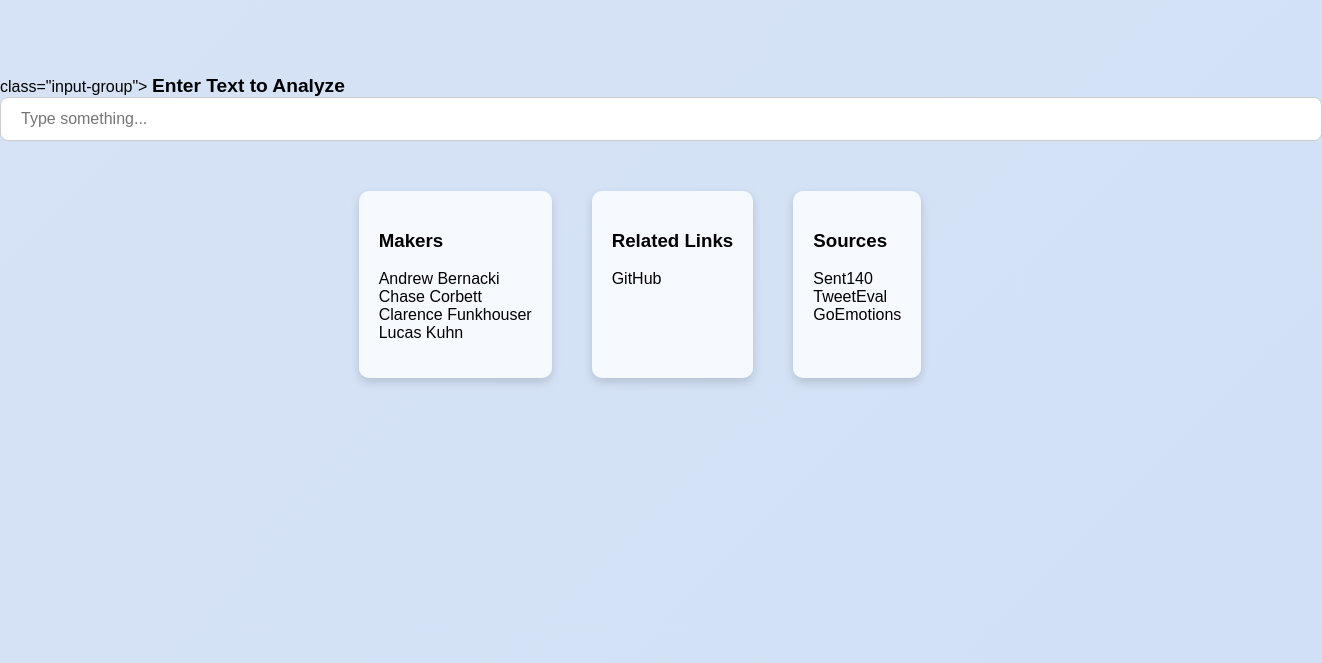
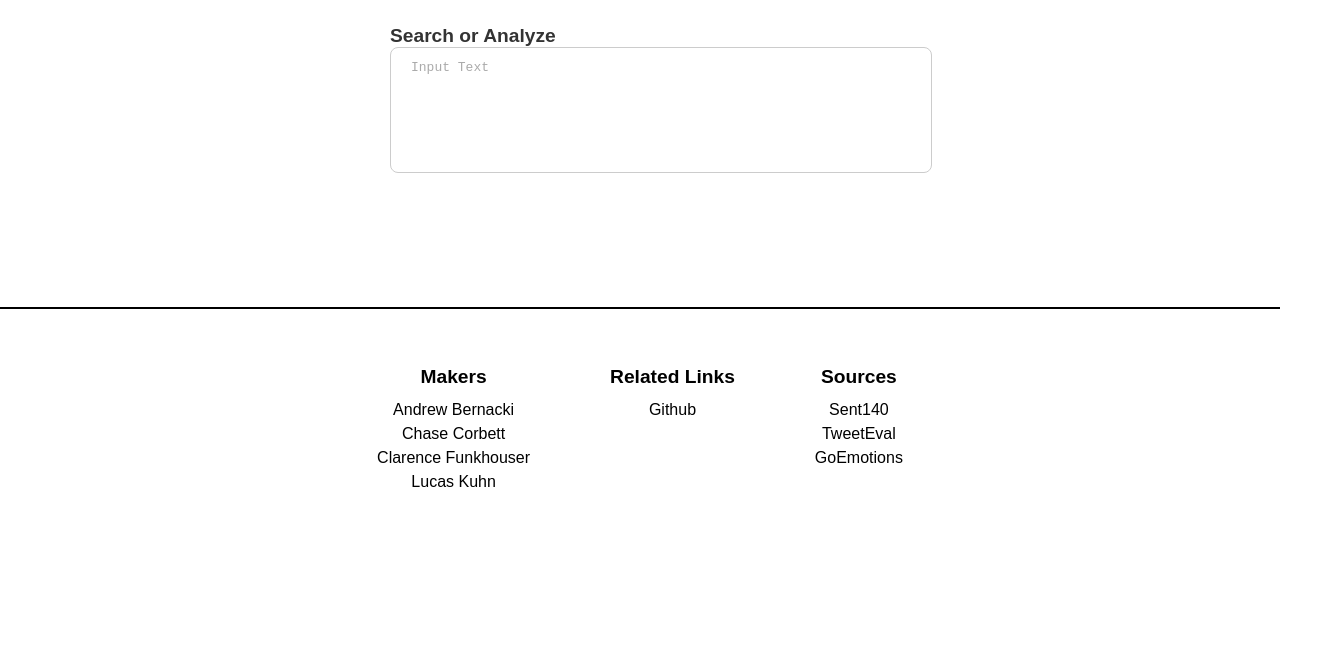
Before and after one commit to andrewbern7/Sentiment-WebApp, a website: page public/index.html in a window 1280 px wide. Shown: the part 137-800 px from the top of the page, 1322 px wide, since content can reach past the window. Drawn offline with Linux system fonts and the light colour scheme.

Commit message:
Created a footer and wider text box for a start place.

```diff
--- a/public/css/styles.css
+++ b/public/css/styles.css
@@ -1,18 +1,10 @@
-/* Background animation */
+/* General Page */
 body, html {
     margin: 0;
     padding: 0;
     height: 100%;
     font-family: 'Poppins', sans-serif;
-    background: linear-gradient(135deg, #e0eafc, #cfdef3);
-    background-size: 400% 400%;
-    animation: gradientAnimation 15s ease infinite;
-}
-
-@keyframes gradientAnimation {
-    0% {background-position: 0% 50%; }
-    50% {background-position: 100% 50%; }
-    100% {background-position: 0% 50%; }
+    background-color: #ffffff; /* Plain white */
 }
 
 /* Container */
@@ -26,15 +18,14 @@ body, html {
 /* Title */
 .title {
     font-size: 2.5em;
-    text-shadow: 2px 2px 8px rgba(0, 0, 0, 0.3);
     margin-bottom: 40px;
     color: #333;
 }
 
-/* Inputs */
+/* Input Area */
 .input-group {
     margin: 20px auto;
-    max-width: 400px;
+    max-width: 500px;
     text-align: left;
 }
 
@@ -42,35 +33,51 @@ body, html {
     font-weight: 600;
     margin-bottom: 8px;
     font-size: 1.2em;
+    color: #333;
 }
 
 .input-field {
     width: 100%;
+    height: 100px;
     padding: 12px 20px;
     font-size: 1em;
+    border: 1px solid #ccc;
     border-radius: 8px;
-    border: 1px solid #ccc;
     outline: none;
-    transition: all 0.3s ease;
+    resize: none;
 }
 
-.input-field:focus {
-    border-color: #7b2ff7;
-    box-shadow: 0 0 10px #7b2ff7;
+.input-field::placeholder {
+    color: #aaa;
 }
 
-/* Info section */
-.info-grid {
+/* Footer Line */
+.footer-line {
+    width: 100%;
+    border: none;
+    height: 2px;
+    background-color: black;
+    margin-top: 60px;
+}
+
+/* Footer Content */
+.footer-content {
     display: flex;
     justify-content: center;
-    gap: 40px;
-    margin-top: 50px;
-    flex-wrap: wrap;
+    gap: 80px; /* space between sections */
+    padding: 30px 20px;
+    max-width: 1000px;
+    margin: 0 auto;
+    text-align: center;
 }
 
-.info-box {
-    background: rgba(255, 255, 255, 0.8);
-    padding: 20px;
-    border-radius: 10px;
-    box-shadow: 0 4px 10px rgba(0, 0, 0, 0.15);
+.footer-content h3 {
+    font-size: 1.2em;
+    margin-bottom: 10px;
 }
+
+.footer-content p {
+    font-size: 1em;
+    line-height: 1.5;
+    margin: 0;
+}
--- a/public/index.html
+++ b/public/index.html
@@ -1,38 +1,40 @@
 <!DOCTYPE html>
 <html lang="en">
-</head>
+<head>
     <meta charset="UTF-8">
-    <meta name"viewport" content=""width=device-width, intial-scale="1.0">
+    <meta name="viewport" content="width=device-width, initial-scale=1.0">
     <title>Sentiment/Emotional Analysis Machine</title>
     <link rel="stylesheet" href="/css/styles.css">
-</head>
+
 <body>
+    <div class="container">
+        <h1 class="title">Sentiment/Emotional Analysis Machine</h1>
 
-    <div class="container">
-      <h1 class="title">Sentiment/Emotional Analysis Machine</h1>
-
-    </div> class="input-group">
-      <label class="input-label" for="userInput">Enter Text to Analyze</label>
-      <input type="text" id="userInput" class="input-field" placeholder="Type something...">
+        <div class="input-group">
+            <label for="userInput" class="input-label">Search or Analyze</label>
+            <textarea id="userInput" class="input-field" placeholder="Input Text"></textarea>
+        </div>
     </div>
 
-    <div class="info-grid">
-        <div class="info-box">
+    <!-- Black Line Divider -->
+    <hr class="footer-line">
+
+    <!-- Footer Info -->
+    <div class="footer-content">
+        <div>
             <h3>Makers</h3>
             <p>Andrew Bernacki<br>Chase Corbett<br>Clarence Funkhouser<br>Lucas Kuhn</p>
         </div>
-
-        <div class="info-box">
+        <div>
             <h3>Related Links</h3>
-            <p>GitHub</p>
+            <p>Github</p>
         </div>
-
-        <div class="info-box">
+        <div>
             <h3>Sources</h3>
             <p>Sent140<br>TweetEval<br>GoEmotions</p>
         </div>
+    </div>
 
-    </div>
-    <script src="/js/main.js"></script>
+    <script src="/js/main.js"></script> <!-- Optional if you have main.js -->
 </body>
 </html>
```
